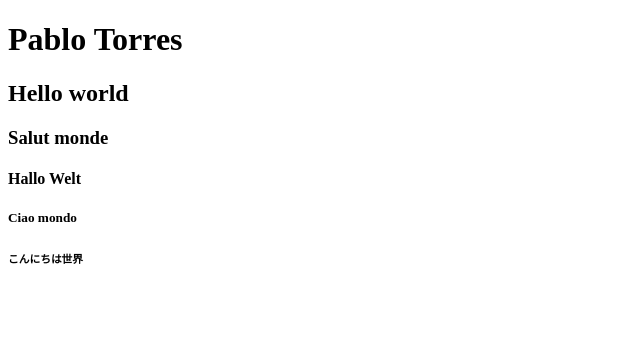
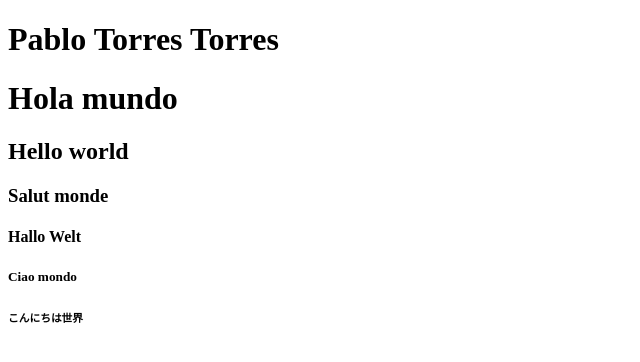
Before and after one commit to PabloTorresTorres/PabloTorresTorres.github.io, a plain HTML site: page index.html in a window 1280 px wide. Shown: the whole page, without its empty margins (0-640 px from the left). Drawn offline with Linux system fonts and the light colour scheme.

Commit message:
Update index.html

```diff
--- a/index.html
+++ b/index.html
@@ -5,7 +5,8 @@
         <title>Hola mundo</title>
     </head>
     <body>
-        <h1>Pablo Torres</h1>
+        <h1>Pablo Torres Torres</h1>
+        <h1>Hola mundo</h1>
         <h2>Hello world</h2>
         <h3>Salut monde</h3>
         <h4>Hallo Welt</h4>
```
